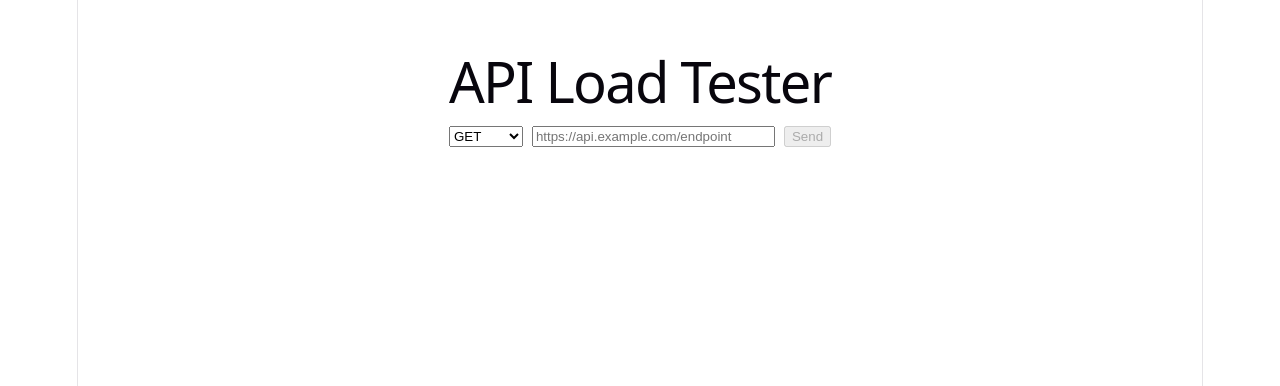
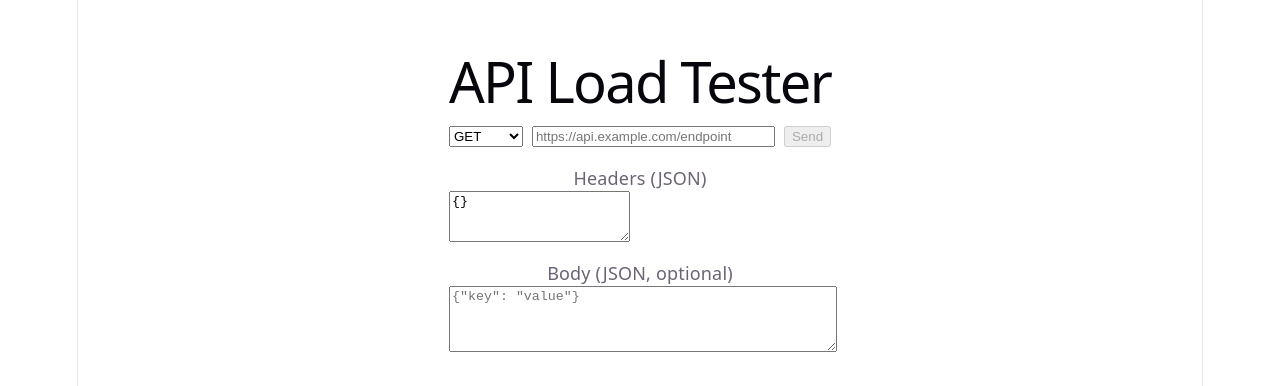
Before and after one commit to NinadNema/API-Performance-Load-Testing-Platform, a React app in the folder frontend/: page / in a window 1280 px wide. Shown: the top 386 px of the page. Built offline with nearby package versions, Linux system fonts and the light colour scheme; the HTML template or start-up script is replaced by a standard one.

Commit message:
feat: add headers and body inputs with client-side JSON validation

```diff
--- a/frontend/src/App.jsx
+++ b/frontend/src/App.jsx
@@ -5,16 +5,39 @@ function App(){
     const[url, setUrl] = useState('');
     const[response, setResponse] = useState(null);
     const[loading, setLoading] = useState(false);
+    const[headers, setHeaders] = useState('{}');
+    const[body, setBody] = useState('');
 
     async function handleSend() {
       setLoading(true);
       setResponse(null);
 
+      let parseHeaders = {};
+      let parseBody = null;
+
+      try{
+        parseHeaders = headers.trim ? JSON.parse(headers) : {};
+      }catch (err){
+        setResponse({ success: false, error: 'Header is not valid JSON: ' + err.message });
+        setLoading(false);
+        return;
+      }
+
+      if(body.trim()){
+        try{
+          parseBody = JSON.parse(body);
+        }catch(err){
+          setResponse({ success: false, error: 'Body is not valid JSON: ' + err.message });
+          setLoading(false);
+          return;
+        }
+      }
+
       try{
         const res = await fetch('http://localhost:4000/api/request', {
           method: 'POST',
           headers: { 'Content-Type': 'application/json' },
-          body: JSON.stringify({ method, url}),
+          body: JSON.stringify({ method, url, headers: parseHeaders,body: parseBody}),
         });
 
         const data = await res.json();
@@ -56,6 +79,27 @@ function App(){
             </pre>
           )}
         </div>
+
+        <div style = {{ marginBottom: '1rem' }}>
+          <label>Headers (JSON) </label>
+          <textarea
+            value={headers}
+            onChange={(e) => setHeaders(e.target.value)}
+            placeholder='{"Authorization" : "Bearer token"}'
+            rows={3}
+            style={{widtth: '100%', display: 'block' }}
+          />
+        </div>
+        <div style={{ marginBottom: '1rem' }}>
+          <label>Body (JSON, optional)</label>
+          <textarea
+            value={body}
+            onChange={ (e) => setBody(e.target.value)}
+            placeholder='{"key": "value"}'
+            rows={4}
+            style={{width: '100%', display: 'block' }}
+          />
+        </div>
       </div>
     );
 }
```
